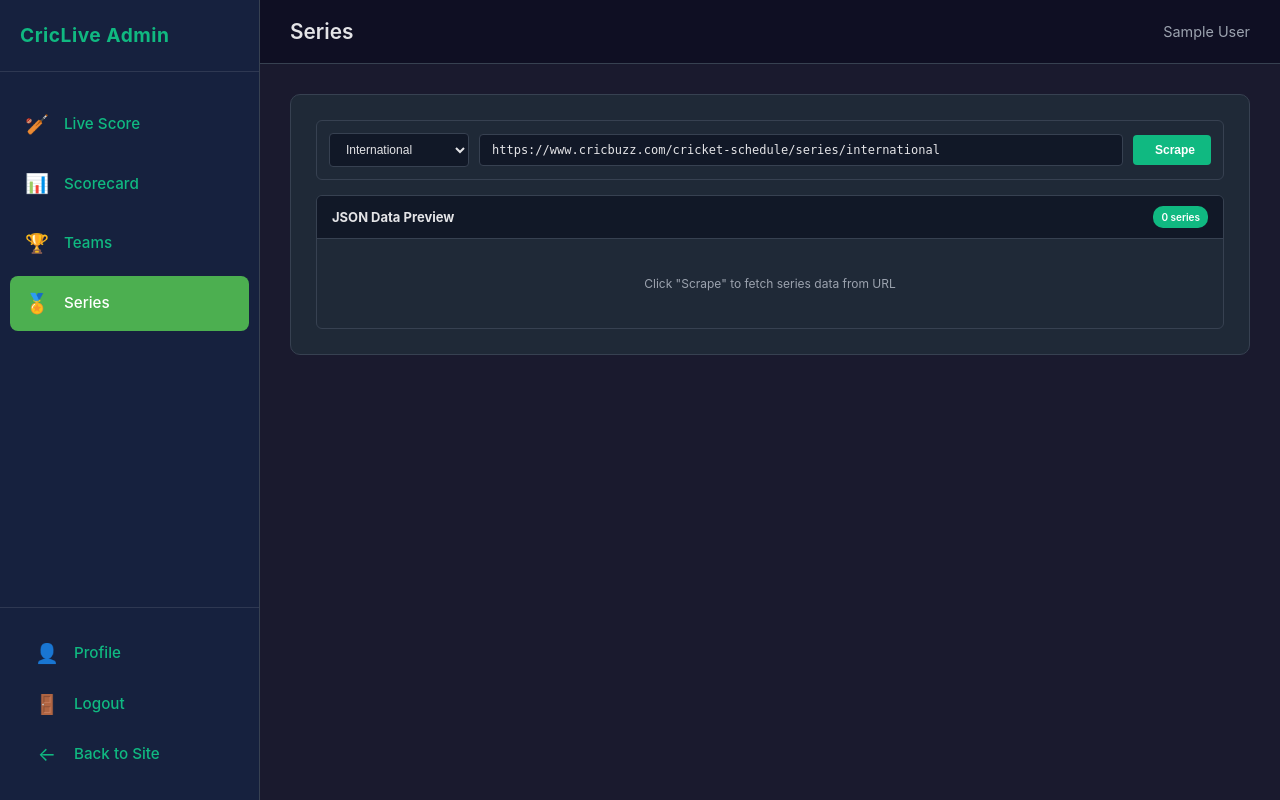
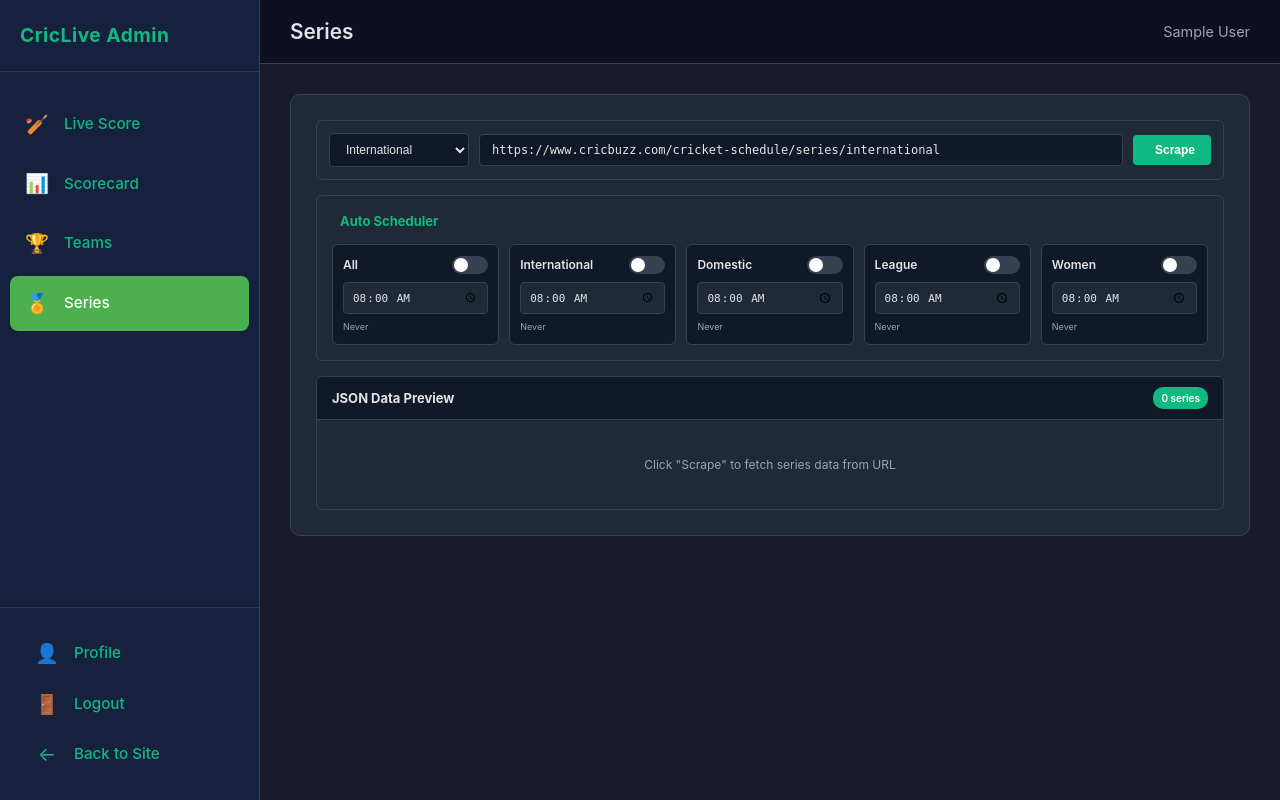
Before and after one commit to codinghunt24/Cricket-Hub, a Flask app: page /admin/series in a window 1280 px wide. Run offline with Flask 3, Linux system fonts and the light colour scheme; the visitor is signed in with stand-in values (Sample User, id 1); data comes from the database, SQL or seed files in the repository; data that the repository does not hold is empty.

Commit message:
Add auto scheduler functionality to series management page
Adds a new UI section for configuring auto-scraping schedules for different series categories within the admin panel, including toggle switches, time pickers, and last scraped time display. Includes necessary HTML, CSS, and JavaScript for functionality and API integration.

Replit-Commit-Author: Agent
Replit-Commit-Session-Id: a806fcb6-b4fd-428f-a640-1884e96474a0
Replit-Commit-Checkpoint-Type: full_checkpoint
Replit-Commit-Event-Id: 2182c3f9-3dad-444a-a66d-9e8c80fffdd2
Replit-Commit-Screenshot-Url: https://storage.googleapis.com/screenshot-production-us-central1/a7f3b72c-cf14-4385-a365-bfcef702b8a4/a806fcb6-b4fd-428f-a640-1884e96474a0/IKwTrUc
Replit-Helium-Checkpoint-Created: true

```diff
--- a/templates/admin/series.html
+++ b/templates/admin/series.html
@@ -23,6 +23,27 @@
         </div>
     </div>
 
+    <div class="auto-scrape-section">
+        <h4><i class="fas fa-clock"></i> Auto Scheduler</h4>
+        <div class="auto-scrape-grid">
+            {% for cat in ['all', 'international', 'domestic', 'league', 'women'] %}
+            <div class="auto-scrape-card" id="card-{{ cat }}">
+                <div class="card-header">
+                    <span class="cat-name">{{ cat|title }}</span>
+                    <label class="toggle-switch">
+                        <input type="checkbox" id="toggle-{{ cat }}" onchange="toggleAutoScrape('{{ cat }}')">
+                        <span class="slider"></span>
+                    </label>
+                </div>
+                <div class="card-body">
+                    <input type="time" id="time-{{ cat }}" value="08:00" class="time-input">
+                    <span class="last-scrape" id="last-{{ cat }}">Never</span>
+                </div>
+            </div>
+            {% endfor %}
+        </div>
+    </div>
+
     <div class="data-preview" id="data-preview">
         <div class="preview-header">
             <h3>JSON Data Preview</h3>
@@ -44,6 +65,123 @@
     border-radius: 6px;
     margin-bottom: 15px;
     border: 1px solid #374151;
+}
+
+.auto-scrape-section {
+    background: #1f2937;
+    padding: 15px;
+    border-radius: 6px;
+    margin-bottom: 15px;
+    border: 1px solid #374151;
+}
+
+.auto-scrape-section h4 {
+    margin: 0 0 12px;
+    font-size: 13px;
+    color: #10b981;
+    display: flex;
+    align-items: center;
+    gap: 8px;
+}
+
+.auto-scrape-grid {
+    display: grid;
+    grid-template-columns: repeat(auto-fit, minmax(150px, 1fr));
+    gap: 10px;
+}
+
+.auto-scrape-card {
+    background: #111827;
+    border: 1px solid #374151;
+    border-radius: 6px;
+    padding: 10px;
+}
+
+.auto-scrape-card.active {
+    border-color: #10b981;
+}
+
+.card-header {
+    display: flex;
+    justify-content: space-between;
+    align-items: center;
+    margin-bottom: 8px;
+}
+
+.cat-name {
+    font-size: 12px;
+    font-weight: 600;
+    color: #e4e4e7;
+}
+
+.toggle-switch {
+    position: relative;
+    width: 36px;
+    height: 18px;
+}
+
+.toggle-switch input {
+    opacity: 0;
+    width: 0;
+    height: 0;
+}
+
+.slider {
+    position: absolute;
+    cursor: pointer;
+    top: 0;
+    left: 0;
+    right: 0;
+    bottom: 0;
+    background-color: #374151;
+    border-radius: 18px;
+    transition: 0.3s;
+}
+
+.slider:before {
+    position: absolute;
+    content: "";
+    height: 14px;
+    width: 14px;
+    left: 2px;
+    bottom: 2px;
+    background-color: white;
+    border-radius: 50%;
+    transition: 0.3s;
+}
+
+input:checked + .slider {
+    background-color: #10b981;
+}
+
+input:checked + .slider:before {
+    transform: translateX(18px);
+}
+
+.card-body {
+    display: flex;
+    flex-direction: column;
+    gap: 6px;
+}
+
+.time-input {
+    width: 100%;
+    padding: 6px 8px;
+    background: #1f2937;
+    border: 1px solid #374151;
+    border-radius: 4px;
+    color: #e4e4e7;
+    font-size: 11px;
+}
+
+.time-input:focus {
+    outline: none;
+    border-color: #10b981;
+}
+
+.last-scrape {
+    font-size: 9px;
+    color: #9ca3af;
 }
 
 .url-input-group {
@@ -459,6 +597,64 @@ let seriesData = [];
 let matchesData = {};
 let currentSeriesUrl = '';
 
+document.addEventListener('DOMContentLoaded', loadSeriesSettings);
+
+async function loadSeriesSettings() {
+    try {
+        const response = await fetch('/api/settings/series-scrape');
+        const data = await response.json();
+
+        ['all', 'international', 'domestic', 'league', 'women'].forEach(cat => {
+            const setting = data[cat];
+            if (setting) {
+                document.getElementById(`toggle-${cat}`).checked = setting.enabled;
+                document.getElementById(`time-${cat}`).value = setting.time || '08:00';
+                if (setting.last_scrape) {
+                    const date = new Date(setting.last_scrape);
+                    document.getElementById(`last-${cat}`).textContent = date.toLocaleString();
+                }
+                if (setting.enabled) {
+                    document.getElementById(`card-${cat}`).classList.add('active');
+                }
+            }
+        });
+    } catch (e) {
+        console.error('Error loading settings:', e);
+    }
+}
+
+async function toggleAutoScrape(category) {
+    const toggle = document.getElementById(`toggle-${category}`);
+    const timeInput = document.getElementById(`time-${category}`);
+    const card = document.getElementById(`card-${category}`);
+
+    const enabled = toggle.checked;
+    const scrapeTime = timeInput.value || '08:00';
+
+    try {
+        const response = await fetch('/api/settings/series-auto-scrape', {
+            method: 'POST',
+            headers: { 'Content-Type': 'application/json' },
+            body: JSON.stringify({ category, enabled, scrape_time: scrapeTime })
+        });
+
+        const data = await response.json();
+        if (data.success) {
+            if (enabled) {
+                card.classList.add('active');
+            } else {
+                card.classList.remove('active');
+            }
+        } else {
+            alert('Error: ' + data.message);
+            toggle.checked = !enabled;
+        }
+    } catch (e) {
+        alert('Error: ' + e.message);
+        toggle.checked = !enabled;
+    }
+}
+
 function updateSeriesUrl() {
     const select = document.getElementById('series-type');
     const urlInput = document.getElementById('series-url');
```
